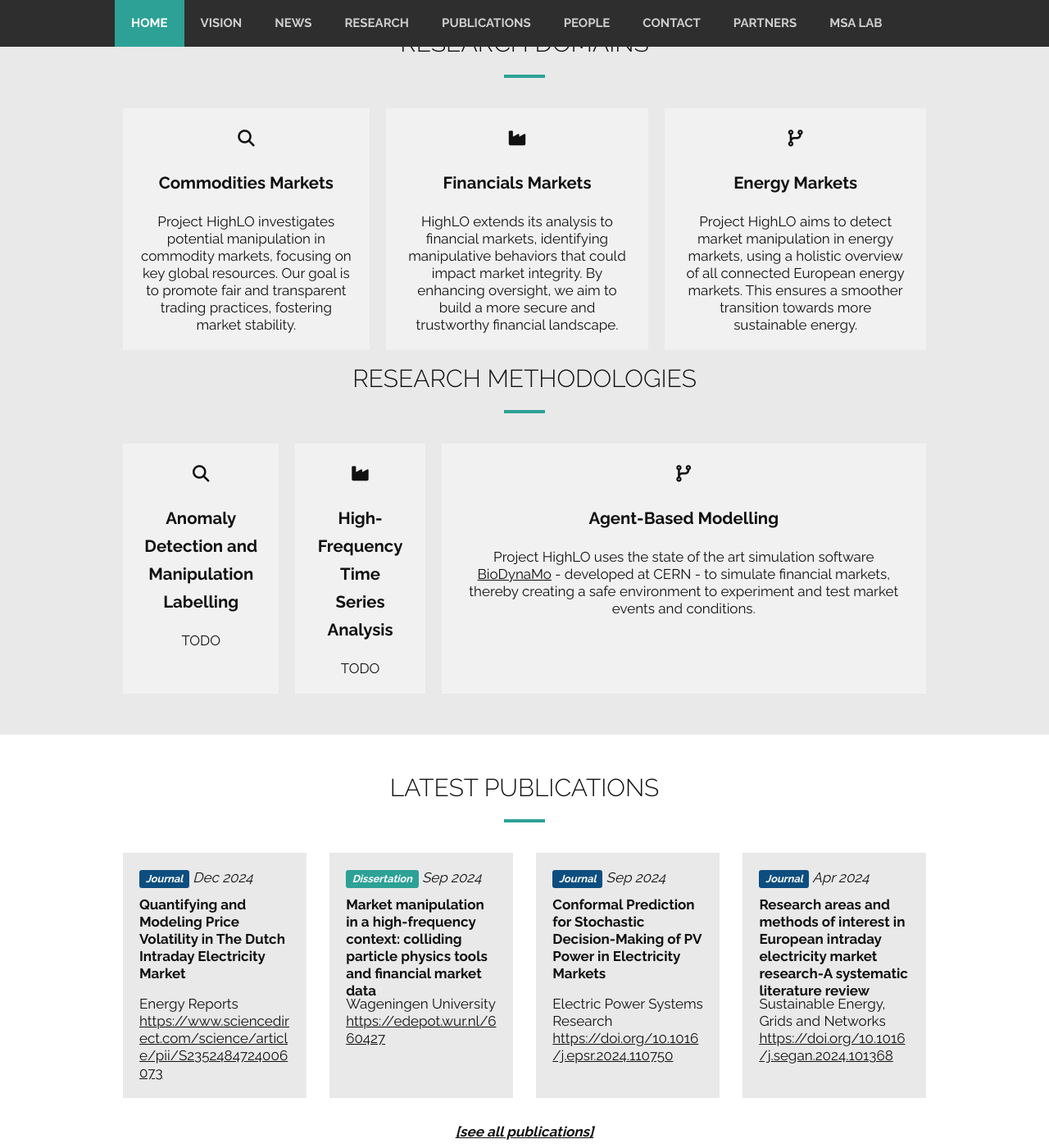
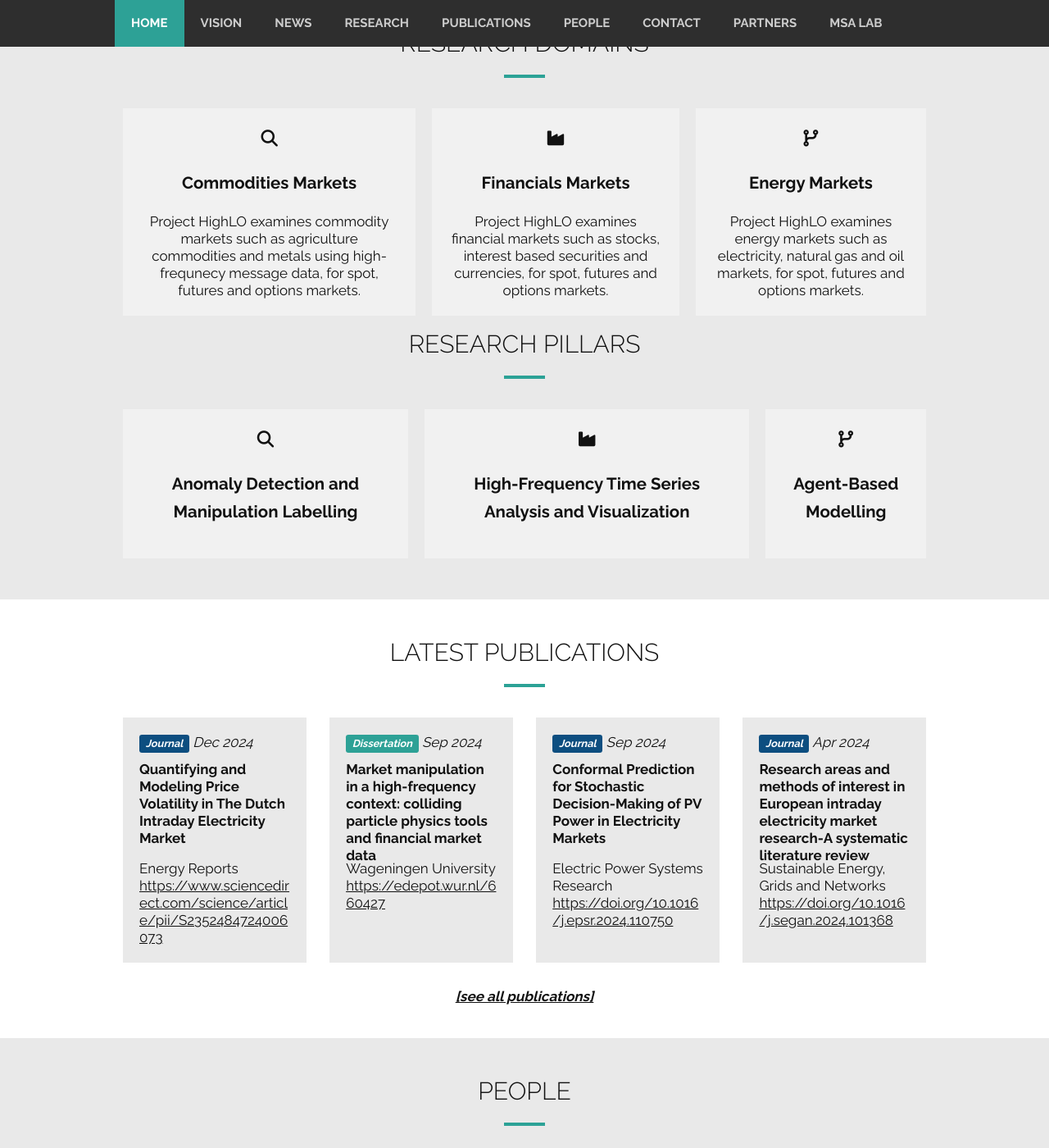
Before and after one commit to HighLO/highlo.github.io, a Jekyll site: the page built from index.html, in a window 1280 px wide and 1400 px high, scrolled down 1371 px. Shown: the whole window at 82% size. Built offline with Jekyll 4.4.1, drawn with Linux system fonts in a browser that asks for light colours; nearby versions of some CDN libraries; comment, search, counter and statistics services are not loaded.

Commit message:
Update site

```diff
--- a/_posts/2000-01-03-pillars.md
+++ b/_posts/2000-01-03-pillars.md
@@ -13,7 +13,7 @@ color: black
     <h3>
       Commodities Markets
     </h3>
-    Project HighLO investigates potential manipulation in commodity markets, focusing on key global resources. Our goal is to promote fair and transparent trading practices, fostering market stability.
+    Project HighLO examines commodity markets such as agriculture commodities and metals using high-frequnecy message data, for spot, futures and options markets.
   </div>
 
   <div class="pillar">
@@ -21,7 +21,7 @@ color: black
     <h3>
       Financials Markets
     </h3>
-    HighLO extends its analysis to financial markets, identifying manipulative behaviors that could impact market integrity. By enhancing oversight, we aim to build a more secure and trustworthy financial landscape.
+    Project HighLO examines financial markets such as stocks, interest based securities and currencies, for spot, futures and options markets.
   </div>
 
   <div class="pillar">
@@ -29,12 +29,12 @@ color: black
     <h3>
       Energy Markets
     </h3>
-    Project HighLO aims to detect market manipulation in energy markets, using a holistic overview of all connected European energy markets. This ensures a smoother transition towards more sustainable energy.
+    Project HighLO examines energy markets such as electricity, natural gas and oil markets, for spot, futures and options markets.
   </div>
 
 </div>
 
-# Research Methodologies
+# Research Pillars
 
 <div class="pillar-container">
 
@@ -43,15 +43,13 @@ color: black
     <h3>
       Anomaly Detection and Manipulation Labelling
     </h3>
-    TODO
   </div>
 
   <div class="pillar">
     <h3><i class="fa-solid fa-industry fa-1x"></i></h3>
     <h3>
-      High-Frequency Time Series Analysis
+      High-Frequency Time Series Analysis and Visualization
     </h3>
-    TODO
   </div>
 
   <div class="pillar">
@@ -59,9 +57,6 @@ color: black
     <h3>
       Agent-Based Modelling
     </h3>
-    Project HighLO uses the state of the art simulation software
-    <a href="https://biodynamo.org/">BioDynaMo</a>
-    - developed at CERN - to simulate financial markets, thereby creating a safe environment to experiment and test market events and conditions.
   </div>
 
 </div>
```
